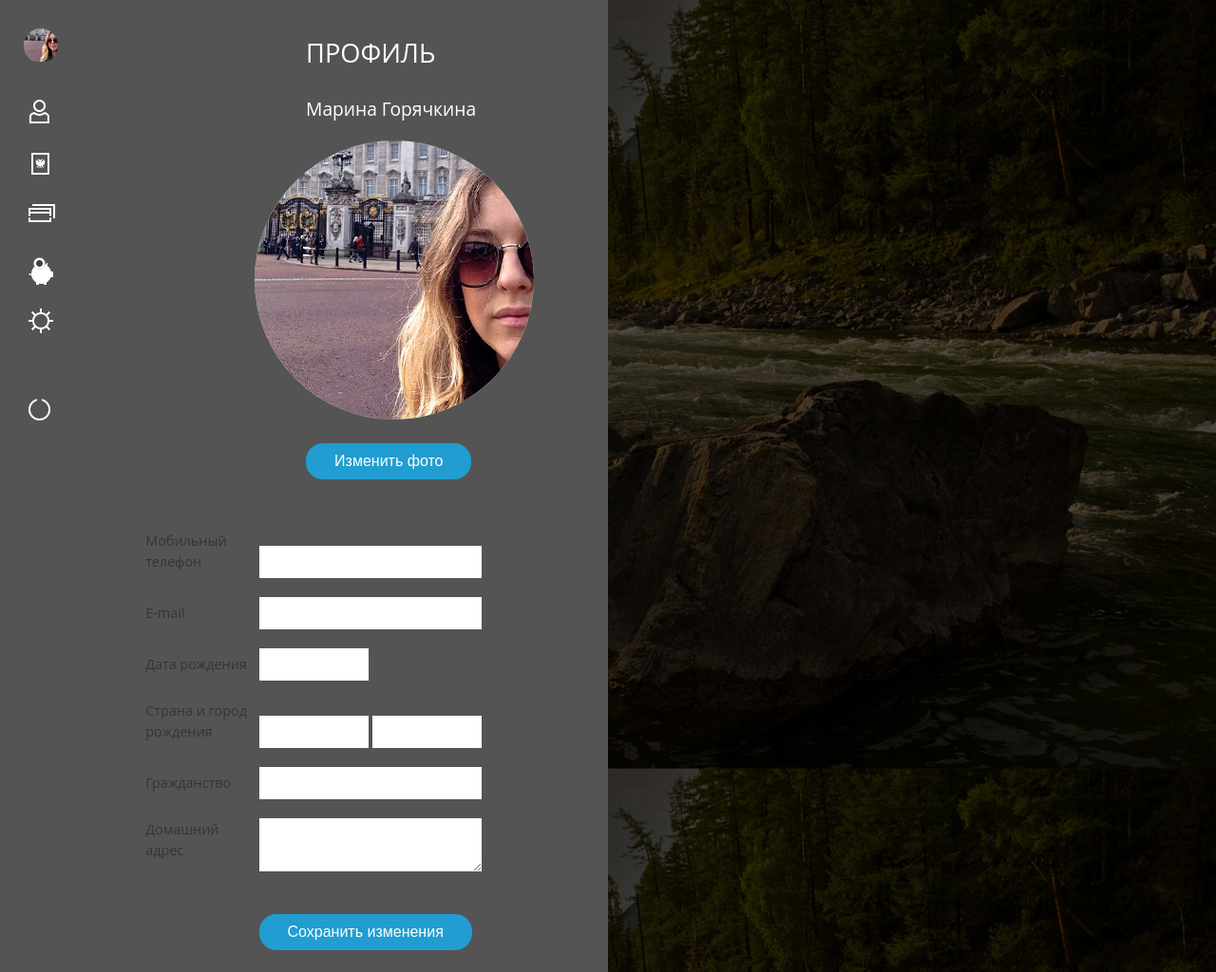
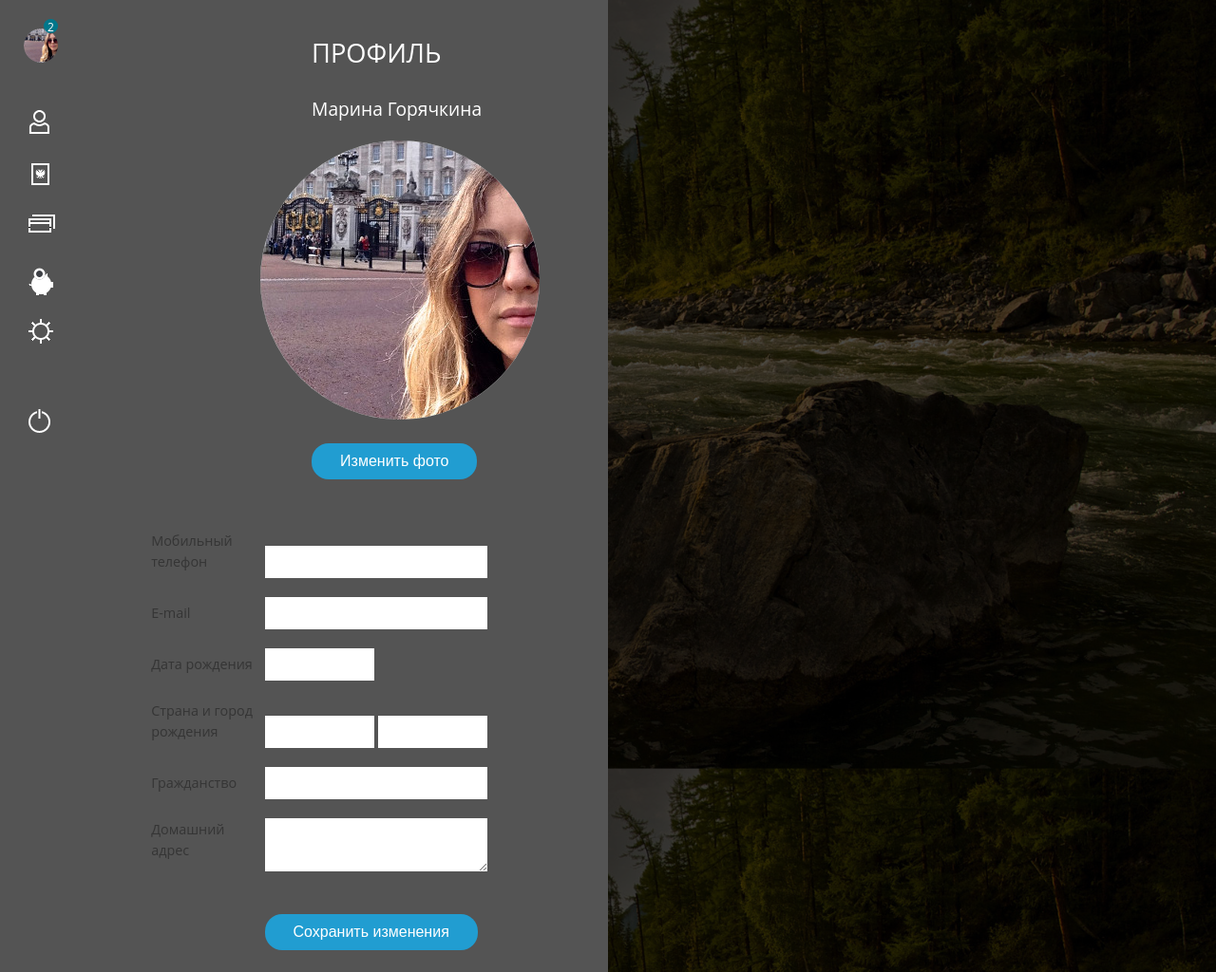
Before and after one commit to KateKorneeva/user-profile, a PHP site: page / in a window 1280 px wide. Shown: the whole page at 95% size. Run offline with PHP 8.4, Linux system fonts and the light colour scheme.

Commit message:
added counter for messages

```diff
--- a/index.html
+++ b/index.html
@@ -50,7 +50,10 @@
 			<div class="profile">
 
 				<div class="menu-panel">
-					<div class="menu-panel__ico notify"><img src="img/ava-s.png"></div>
+					<div class="menu-panel__ico notify">
+						<!-- <img src="img/ava-s.png"> -->
+						<div class="notify-count">2</div>
+					</div>
 					<div class="menu-panel__ico"><img src="img/ico1.png"></div>
 					<div class="menu-panel__ico"><img src="img/ico2.png"></div>
 					<div class="menu-panel__ico"><img src="img/ico3.png"></div>
--- a/style.css
+++ b/style.css
@@ -178,7 +178,25 @@ a {
 .notify {
 	margin-bottom: 50px;
 	margin-left: 25px;
+	width: 36px;
+	height: 36px;
 	border-radius: 50%;
+	background: url(img/ava-s.png);
+	position: relative;
+}
+
+.notify-count {
+	position: absolute;
+	top: -10px;
+	right: 0;
+	border-radius: 50%;
+	height: 15px;
+	width: 15px;
+	background-color: #00778b;
+	font-size: 12px;
+	color: #fff;
+	text-align: center;
+	z-index: 1;
 }
 
 .quit {
```
Also changed, not shown: img/ico6.png.
